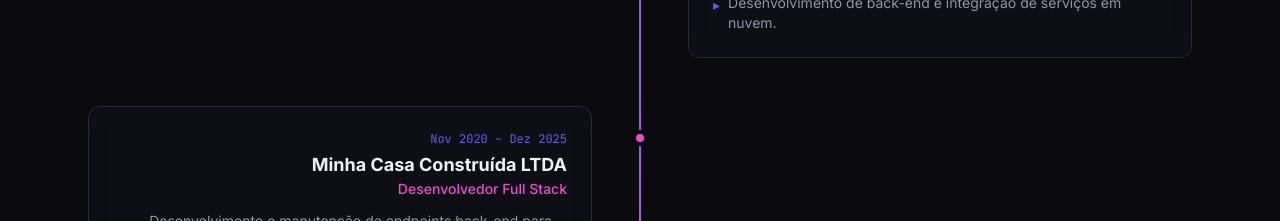
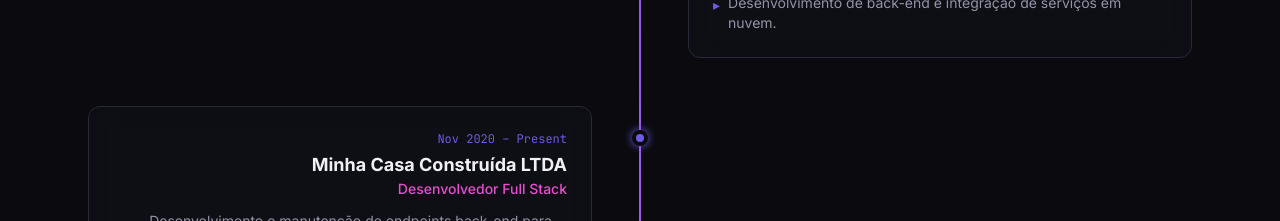
Before and after one commit to phaos93/portfolio, a Next.js app: page /portfolio/ in a window 1280 px wide. Shown: the part 4040-4261 px from the top of the page. Built offline with nearby package versions, Linux system fonts and the light colour scheme.

Commit message:
fix: set MCC as current ongoing role

```diff
--- a/src/data/experience.ts
+++ b/src/data/experience.ts
@@ -70,7 +70,8 @@
       pt: "Desenvolvedor Full Stack",
       en: "Full Stack Developer",
     },
-    period: "Nov 2020 – Dez 2025",
+    period: "Nov 2020 – Present",
+    isCurrent: true,
     description: [
       {
         pt: "Desenvolvimento e manutenção de endpoints back-end para regras de negócio e operações de banco de dados.",
```
